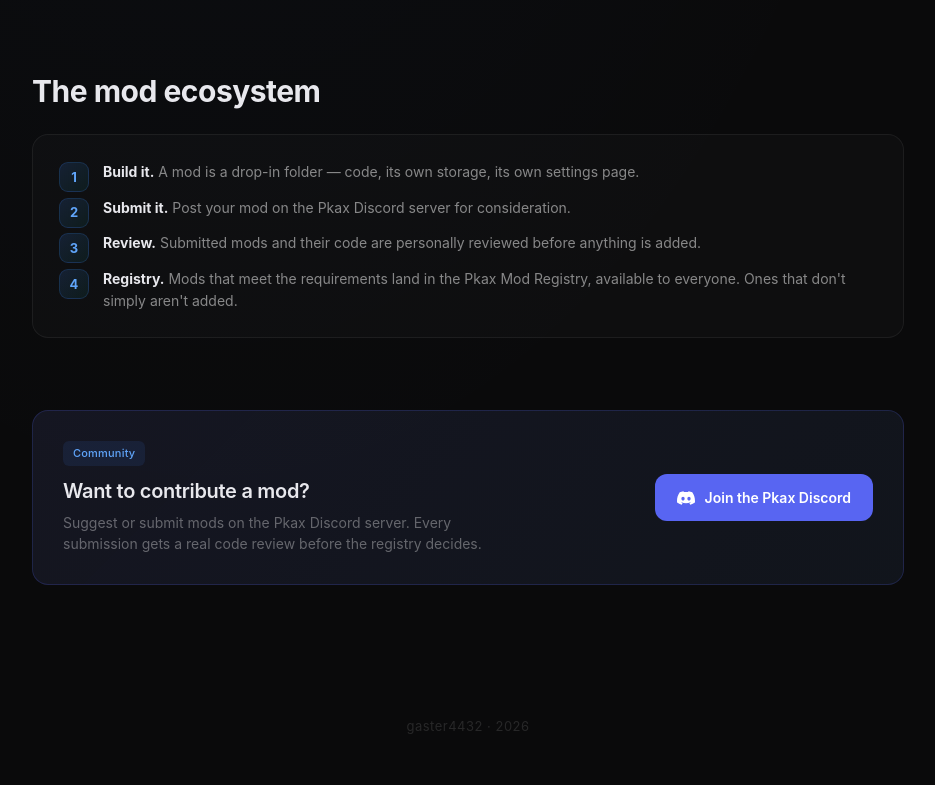
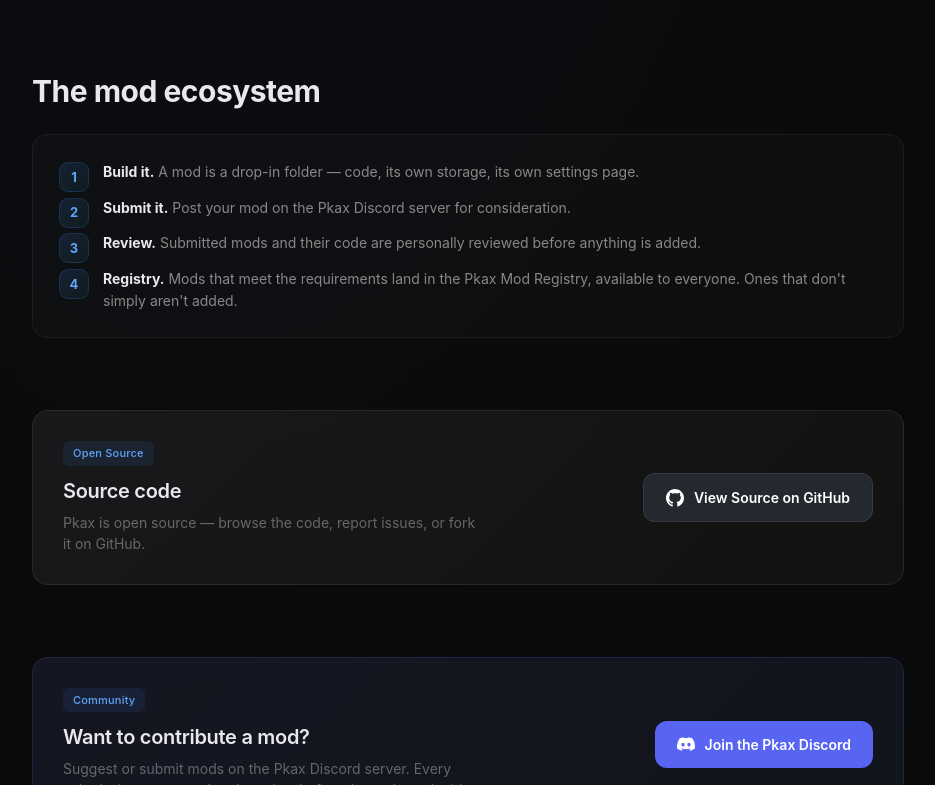
Before and after one commit to gaster4432/gaster4432.github.io, a plain HTML site: page pkax/index.html in a window 1280 px wide. Shown: the part 1156-1941 px from the top of the page, without its empty margins (172-1107 px from the left). Drawn offline with Linux system fonts and the light colour scheme.

Commit message:
Add GitHub source links for Pkax
This change adds GitHub project links to the Pkax landing page and project detail page, highlighting that the app is open source. It also adds a dedicated Source code section and new styling for the GitHub CTA buttons to match the existing site design.

```diff
--- a/pkax/index.html
+++ b/pkax/index.html
@@ -37,6 +37,10 @@
         <svg width="20" height="20" viewBox="0 0 24 24" fill="none" stroke="currentColor" stroke-width="2" stroke-linecap="round" stroke-linejoin="round" aria-hidden="true"><path d="M21 15v4a2 2 0 0 1-2 2H5a2 2 0 0 1-2-2v-4"/><polyline points="7 10 12 15 17 10"/><line x1="12" y1="15" x2="12" y2="3"/></svg>
         Download Pkax
       </button>
+      <a class="btn btn-ghost nx-btn-discord-ghost" href="https://github.com/gaster4432/pkax-ai-source" target="_blank" rel="noopener noreferrer">
+        <svg width="18" height="18" viewBox="0 0 24 24" fill="currentColor" aria-hidden="true"><path d="M12 0C5.374 0 0 5.373 0 12 0 17.302 3.438 21.8 8.207 23.387c.599.111.793-.261.793-.577v-2.234c-3.338.726-4.033-1.416-4.033-1.416-.546-1.387-1.333-1.756-1.333-1.756-1.089-.745.083-.729.083-.729 1.205.084 1.839 1.237 1.839 1.237 1.07 1.834 2.807 1.304 3.492.997.107-.775.418-1.305.762-1.604-2.665-.305-5.467-1.334-5.467-5.931 0-1.311.469-2.381 1.236-3.221-.124-.303-.535-1.524.117-3.176 0 0 1.008-.322 3.301 1.23.957-.266 1.983-.399 3.003-.404 1.02.005 2.047.138 3.006.404 2.291-1.552 3.297-1.23 3.297-1.23.653 1.653.242 2.874.118 3.176.77.84 1.235 1.911 1.235 3.221 0 4.609-2.807 5.624-5.479 5.921.43.372.823 1.102.823 2.222v3.293c0 .319.192.694.801.576C20.566 21.797 24 17.3 24 12c0-6.627-5.373-12-12-12z"/></svg>
+        View Source on GitHub
+      </a>
       <a class="btn btn-ghost nx-btn-discord-ghost" href="https://discord.gg/2vXTa5pnJb" target="_blank" rel="noopener noreferrer">Join the Discord</a>
     </div>
     <p class="nx-hero-meta">Windows installer &middot; ~81 MB &middot; data stays in <code>%APPDATA%\Pkax\</code></p>
@@ -138,6 +142,20 @@
           <li><strong>Registry.</strong> Mods that meet the requirements land in the Pkax Mod Registry, available to everyone. Ones that don't simply aren't added.</li>
         </ol>
       </div>
+    </div>
+  </section>
+
+  <section class="nx-section" aria-labelledby="source-title">
+    <div class="nx-community nx-source">
+      <div class="nx-community-text">
+        <span class="project-tag">Open Source</span>
+        <h2 id="source-title">Source code</h2>
+        <p>Pkax is open source — browse the code, report issues, or fork it on GitHub.</p>
+      </div>
+      <a class="nx-btn-github" href="https://github.com/gaster4432/pkax-ai-source" target="_blank" rel="noopener noreferrer">
+        <svg width="18" height="18" viewBox="0 0 24 24" fill="currentColor" aria-hidden="true"><path d="M12 0C5.374 0 0 5.373 0 12 0 17.302 3.438 21.8 8.207 23.387c.599.111.793-.261.793-.577v-2.234c-3.338.726-4.033-1.416-4.033-1.416-.546-1.387-1.333-1.756-1.333-1.756-1.089-.745.083-.729.083-.729 1.205.084 1.839 1.237 1.839 1.237 1.07 1.834 2.807 1.304 3.492.997.107-.775.418-1.305.762-1.604-2.665-.305-5.467-1.334-5.467-5.931 0-1.311.469-2.381 1.236-3.221-.124-.303-.535-1.524.117-3.176 0 0 1.008-.322 3.301 1.23.957-.266 1.983-.399 3.003-.404 1.02.005 2.047.138 3.006.404 2.291-1.552 3.297-1.23 3.297-1.23.653 1.653.242 2.874.118 3.176.77.84 1.235 1.911 1.235 3.221 0 4.609-2.807 5.624-5.479 5.921.43.372.823 1.102.823 2.222v3.293c0 .319.192.694.801.576C20.566 21.797 24 17.3 24 12c0-6.627-5.373-12-12-12z"/></svg>
+        View Source on GitHub
+      </a>
     </div>
   </section>
 
--- a/styles.css
+++ b/styles.css
@@ -1027,6 +1027,31 @@
 .nx-btn-discord:hover { background: #6873f5; transform: translateY(-2px); text-decoration: none; }
 .nx-btn-discord:active { transform: translateY(0); }
 
+.nx-source {
+  background:
+    linear-gradient(135deg, rgba(255,255,255,0.04), rgba(255,255,255,0.015)),
+    rgba(255,255,255,0.02);
+  border-color: rgba(255,255,255,0.08);
+}
+.nx-btn-github {
+  display: inline-flex;
+  align-items: center;
+  gap: 10px;
+  padding: 13px 22px;
+  background: #24292f;
+  color: #fff;
+  border: 1px solid rgba(255,255,255,0.08);
+  border-radius: 12px;
+  font-size: 14px;
+  font-weight: 600;
+  cursor: pointer;
+  text-decoration: none;
+  transition: all 0.15s;
+  white-space: nowrap;
+}
+.nx-btn-github:hover { background: #2d333b; transform: translateY(-2px); text-decoration: none; }
+.nx-btn-github:active { transform: translateY(0); }
+
 .nx-modal-overlay {
   position: fixed;
   inset: 0;
@@ -1116,6 +1141,6 @@
   .nx-btn-download, .nx-btn-discord-ghost { width: 100%; justify-content: center; }
   .nx-community { flex-direction: column; align-items: stretch; text-align: center; }
   .nx-community-text p { margin: 0 auto; }
-  .nx-btn-discord { justify-content: center; }
+  .nx-btn-discord, .nx-btn-github { justify-content: center; }
   .nx-modal { padding: 22px; }
 }
```
Also changed, not shown: index.html (+2 -1 lines).
